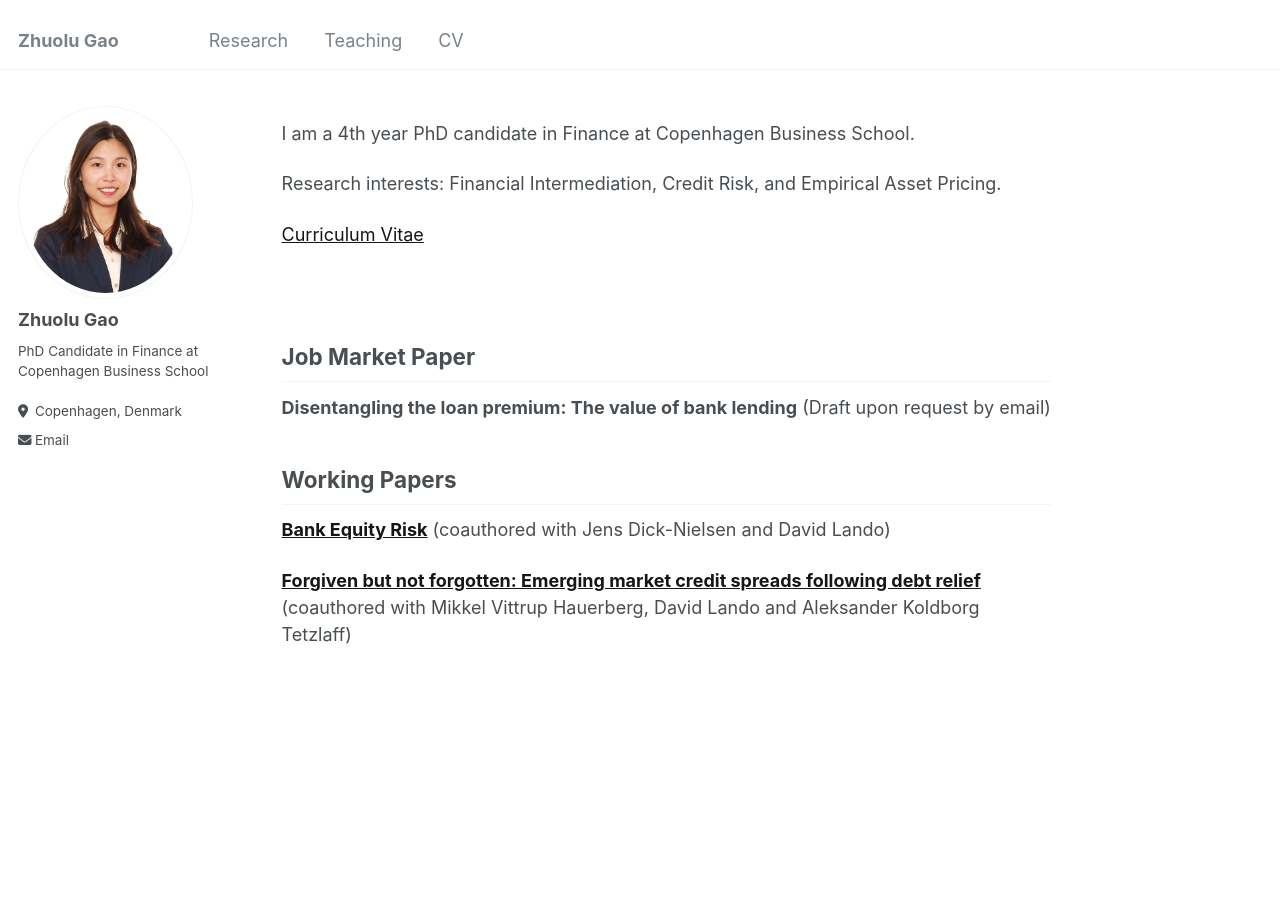
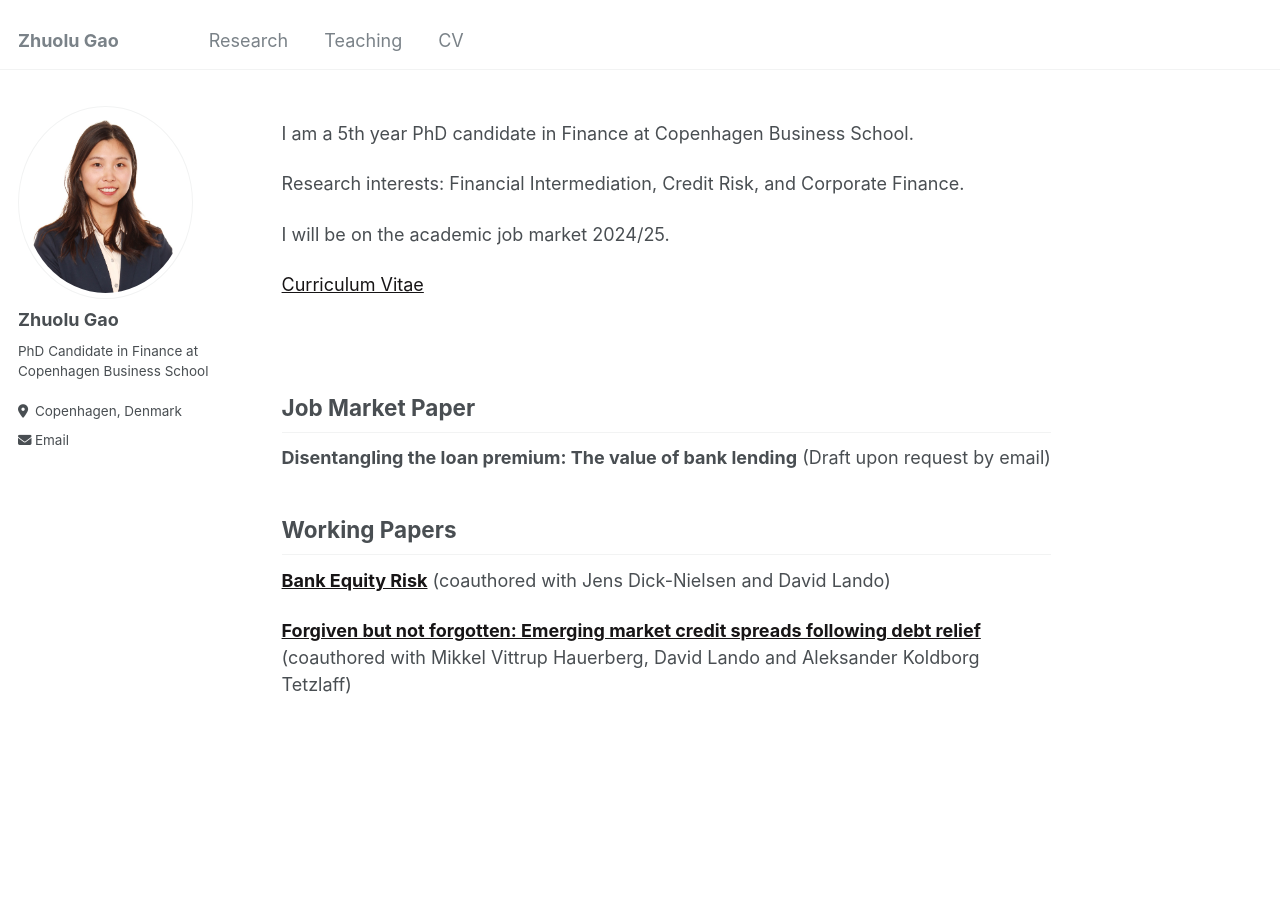
Before and after one commit to zhuolugao/zhuolugao.github.io, a Jekyll site: the page built from _pages/about.md, in a window 1280 px wide. Built offline with Jekyll 4.4.1, drawn with Linux system fonts in a browser that asks for light colours.

Commit message:
Update phd year.md

```diff
--- a/_pages/about.md
+++ b/_pages/about.md
@@ -7,9 +7,11 @@ redirect_from:
   - /about.html
 ---
 
-I am a 4th year PhD candidate in Finance at Copenhagen Business School.
+I am a 5th year PhD candidate in Finance at Copenhagen Business School.
 
-Research interests: Financial Intermediation, Credit Risk, and Empirical Asset Pricing.
+Research interests: Financial Intermediation, Credit Risk, and Corporate Finance.
+
+I will be on the academic job market 2024/25.
 
 [Curriculum Vitae](/files/cv_zhuolu_gao.pdf)
 
```
